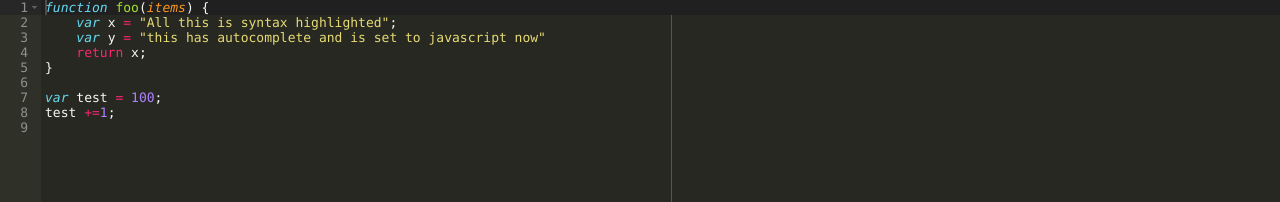
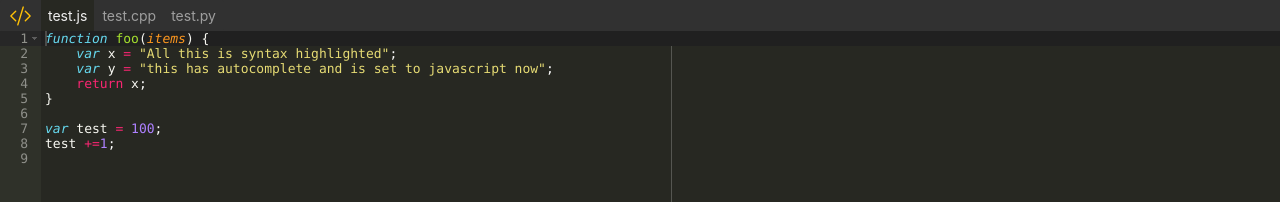
Before and after one commit to RafaelRiosAsh/RafaelRios, a website: page turing.html in a window 1280 px wide. Shown: the top 202 px of the page. Drawn offline with nearby package versions, Linux system fonts and the light colour scheme.

Commit message:
added bootstrap icon to turing, moved js script to its own file called turing.js, added boostrap buttons to be used as tabs in turing

```diff
--- a/styles.css
+++ b/styles.css
@@ -48,3 +48,23 @@ body{
     width: 1rem;
     border-width: .1em;
 }
+#Teditor {
+    position: absolute;
+    top: 31px;
+    right: 0;
+    bottom: 0;
+    left: 0;
+}
+.btn{
+    border: none;
+    color: rgb(158, 158, 158);
+    background-color:  rgb(49, 49, 49);
+    font-size: 12px;
+}
+.codeActive{
+    color: rgb(238, 238, 238);
+    background-color:  rgb(39,40,34);
+}
+.btn:hover{
+    background-color:  rgb(49, 49, 49);
+}
--- a/turing.html
+++ b/turing.html
@@ -1,43 +1,46 @@
 <!DOCTYPE html>
 <html lang="en">
-<head>
-<title>Turing Editor</title>
-<style type="text/css" media="screen">
-    #editor {
-        position: absolute;
-        top: 0;
-        right: 0;
-        bottom: 0;
-        left: 0;
-    }
-</style>
-</head>
+    <head>
+        <!-- Required meta tags -->
+        <meta charset="utf-8">
+        <meta name="viewport" content="width=device-width, initial-scale=1, shrink-to-fit=no">
+
+        <!-- Bootstrap CSS -->
+        <link rel="stylesheet" href="https://stackpath.bootstrapcdn.com/bootstrap/4.1.3/css/bootstrap.min.css" integrity="sha384-MCw98/SFnGE8fJT3GXwEOngsV7Zt27NXFoaoApmYm81iuXoPkFOJwJ8ERdknLPMO" crossorigin="anonymous">
+        <link rel="stylesheet" href="styles.css">
+        <title>Turing Editor</title>
+
+        <!--adSense code-->
+        <!--script data-ad-client="ca-pub-6222126435038200" async src="https://pagead2.googlesyndication.com/pagead/js/adsbygoogle.js"></script-->
+
+      </head>
 <body>
+<div>
+      <div class="btn-group btn-group-sm" role="group" aria-label="Basic example">
+        <button type="button" class="btn btn-secondary"><svg class="bi bi-code-slash text-warning" width="25px" height="22px" viewBox="0 0 16 16" fill="currentColor" xmlns="http://www.w3.org/2000/svg">
+            <path fill-rule="evenodd" d="M4.854 4.146a.5.5 0 0 1 0 .708L1.707 8l3.147 3.146a.5.5 0 0 1-.708.708l-3.5-3.5a.5.5 0 0 1 0-.708l3.5-3.5a.5.5 0 0 1 .708 0zm6.292 0a.5.5 0 0 0 0 .708L14.293 8l-3.147 3.146a.5.5 0 0 0 .708.708l3.5-3.5a.5.5 0 0 0 0-.708l-3.5-3.5a.5.5 0 0 0-.708 0zm-.999-3.124a.5.5 0 0 1 .33.625l-4 13a.5.5 0 0 1-.955-.294l4-13a.5.5 0 0 1 .625-.33z"/>
+          </svg></button>
+        <button type="button" class="btn btn-secondary codeActive">test.js</button>
+        <button type="button" class="btn btn-secondary">test.cpp</button>
+        <button type="button" class="btn btn-secondary">test.py</button>
+      </div>
+</div>
 
-<div id="testcapsule">
-<div id="editor">function foo(items) {
+<div id="Teditor">function foo(items) {
     var x = "All this is syntax highlighted";
-    var y = "this has autocomplete and is set to javascript now"
+    var y = "this has autocomplete and is set to javascript now";
     return x;
 }
 
 var test = 100;
 test +=1;
 </div>
-</div>
+
 <script src="src-min-noconflict/ace.js" type="text/javascript" charset="utf-8"></script>
 <script src="src-min-noconflict/ext-language_tools.js"></script>
-<script>
-    ace.require("ace/ext/language_tools");
-    var editor = ace.edit("editor");
-    editor.setTheme("ace/theme/monokai");
-    editor.session.setMode("ace/mode/javascript");
-    editor.setOptions({
-        fontSize: 13,
-        enableBasicAutocompletion: true,
-        enableSnippets: true,
-        enableLiveAutocompletion:   true
-});
-</script>
+<script src="turing.js" type="text/javascript" charset="utf-8"></script>
+<script src="https://code.jquery.com/jquery-3.3.1.slim.min.js" integrity="sha384-q8i/X+965DzO0rT7abK41JStQIAqVgRVzpbzo5smXKp4YfRvH+8abtTE1Pi6jizo" crossorigin="anonymous"></script>
+<script src="https://cdnjs.cloudflare.com/ajax/libs/popper.js/1.14.3/umd/popper.min.js" integrity="sha384-ZMP7rVo3mIykV+2+9J3UJ46jBk0WLaUAdn689aCwoqbBJiSnjAK/l8WvCWPIPm49" crossorigin="anonymous"></script>
+<script src="https://stackpath.bootstrapcdn.com/bootstrap/4.1.3/js/bootstrap.min.js" integrity="sha384-ChfqqxuZUCnJSK3+MXmPNIyE6ZbWh2IMqE241rYiqJxyMiZ6OW/JmZQ5stwEULTy" crossorigin="anonymous"></script>
 </body>
 </html>
--- /dev/null
+++ b/turing.js
@@ -0,0 +1,12 @@
+ace.require("ace/ext/language_tools");
+var editor = ace.edit("Teditor");
+editor.setTheme("ace/theme/monokai");
+editor.session.setMode("ace/mode/javascript");
+editor.renderer.setScrollMargin(0, 100, 0, 0);
+editor.setOptions({
+    fontSize: 13,
+    enableBasicAutocompletion: true,
+    enableSnippets: true,
+    enableLiveAutocompletion:   true
+
+});
```
Also changed, not shown: index.html (+6 -3 lines).
